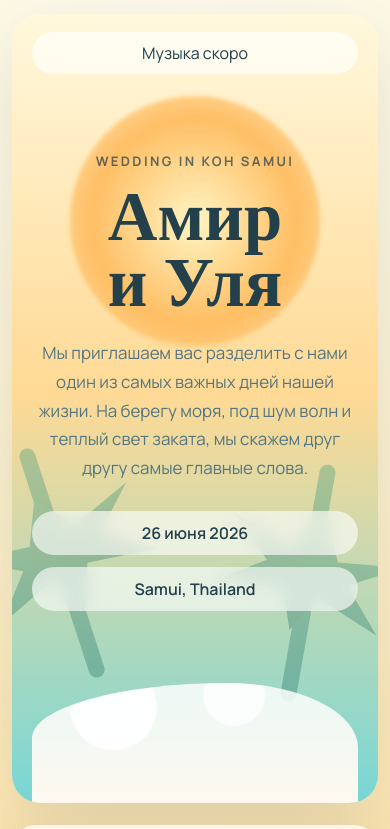
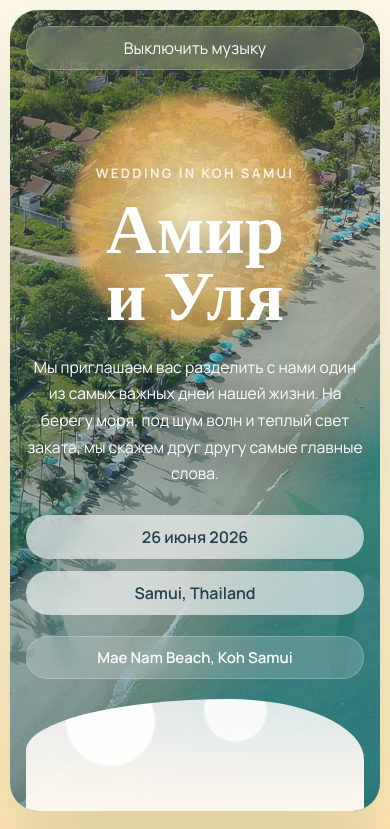
Before and after one commit to amirgali/wedding-invite, a plain HTML site: page index.html in a window 390 px wide. Shown: the top 829 px of the page. Drawn offline with nearby package versions, Linux system fonts and the light colour scheme.

Commit message:
Add beach hero image, mobile polish, and background music

```diff
--- a/index.html
+++ b/index.html
@@ -38,6 +38,7 @@
             <span>Samui, Thailand</span>
           </div>
         </div>
+        <div class="hero__location-tag">Mae Nam Beach, Koh Samui</div>
         <div class="hero__wave"></div>
       </header>
 
--- a/script.js
+++ b/script.js
@@ -1,6 +1,6 @@
 const SITE_CONFIG = {
   formEndpoint: "",
-  musicUrl: ""
+  musicUrl: "assets/love-theme.mp3"
 };
 
 const audioElement = document.getElementById("weddingAudio");
@@ -13,6 +13,21 @@ if (SITE_CONFIG.musicUrl) {
 } else {
   audioToggle.textContent = "Музыка скоро";
 }
+
+let attemptedAutoplay = false;
+
+const startAudio = async () => {
+  if (!SITE_CONFIG.musicUrl) {
+    return;
+  }
+
+  try {
+    await audioElement.play();
+    audioToggle.textContent = "Выключить музыку";
+  } catch (error) {
+    audioToggle.textContent = "Включить музыку";
+  }
+};
 
 audioToggle.addEventListener("click", async () => {
   if (!SITE_CONFIG.musicUrl) {
@@ -35,6 +50,21 @@ audioToggle.addEventListener("click", async () => {
 
   audioElement.pause();
   audioToggle.textContent = "Включить музыку";
+});
+
+["click", "touchstart", "scroll"].forEach((eventName) => {
+  window.addEventListener(
+    eventName,
+    async () => {
+      if (attemptedAutoplay || !audioElement.paused) {
+        return;
+      }
+
+      attemptedAutoplay = true;
+      await startAudio();
+    },
+    { once: true }
+  );
 });
 
 rsvpForm.addEventListener("submit", async (event) => {
--- a/styles.css
+++ b/styles.css
@@ -54,7 +54,9 @@ a {
   border-radius: 36px;
   padding: 30px 28px 0;
   background:
-    linear-gradient(180deg, rgba(255, 248, 220, 0.95) 0%, rgba(255, 214, 140, 0.88) 48%, rgba(98, 212, 220, 0.86) 100%);
+    linear-gradient(180deg, rgba(8, 48, 62, 0.18) 0%, rgba(5, 57, 74, 0.3) 100%),
+    linear-gradient(180deg, rgba(255, 214, 140, 0.18) 0%, rgba(98, 212, 220, 0.28) 100%),
+    url("assets/maenam-beach.jpg") center 32% / cover no-repeat;
   box-shadow: var(--card-shadow);
 }
 
@@ -66,8 +68,8 @@ a {
   height: 250px;
   transform: translateX(-50%);
   border-radius: 50%;
-  background: radial-gradient(circle, rgba(255, 244, 195, 1) 0%, rgba(255, 188, 96, 0.95) 58%, rgba(255, 188, 96, 0.05) 100%);
-  filter: blur(2px);
+  background: radial-gradient(circle, rgba(255, 244, 195, 0.92) 0%, rgba(255, 188, 96, 0.72) 58%, rgba(255, 188, 96, 0.05) 100%);
+  filter: blur(4px);
 }
 
 .hero__palms {
@@ -124,12 +126,13 @@ a {
   justify-content: center;
   min-height: 42px;
   padding: 10px 18px;
-  border: 0;
+  border: 1px solid rgba(255, 255, 255, 0.22);
   border-radius: 999px;
-  background: rgba(255, 255, 255, 0.64);
-  color: var(--text);
+  background: rgba(255, 255, 255, 0.18);
+  color: #fff;
   cursor: pointer;
   backdrop-filter: blur(10px);
+  box-shadow: 0 16px 35px rgba(9, 46, 61, 0.18);
 }
 
 .hero__content {
@@ -149,6 +152,17 @@ a {
   letter-spacing: 0.18em;
   text-transform: uppercase;
   color: rgba(35, 64, 75, 0.72);
+}
+
+.hero .eyebrow,
+.hero h1,
+.hero .hero__lead {
+  color: #fff;
+  text-shadow: 0 10px 30px rgba(11, 42, 52, 0.38);
+}
+
+.hero .eyebrow {
+  color: rgba(255, 255, 255, 0.82);
 }
 
 h1,
@@ -206,6 +220,21 @@ p {
   background: rgba(255, 255, 255, 0.62);
   backdrop-filter: blur(10px);
   color: var(--text);
+  font-weight: 600;
+}
+
+.hero__location-tag {
+  position: absolute;
+  right: 24px;
+  bottom: 165px;
+  z-index: 2;
+  padding: 10px 16px;
+  border-radius: 999px;
+  background: rgba(255, 255, 255, 0.18);
+  border: 1px solid rgba(255, 255, 255, 0.22);
+  backdrop-filter: blur(10px);
+  color: #fff;
+  font-size: 0.94rem;
   font-weight: 600;
 }
 
@@ -352,17 +381,18 @@ main {
 
 @media (max-width: 820px) {
   .page-shell {
-    padding: 14px 12px 40px;
+    padding: 10px 10px 34px;
   }
 
   .hero {
-    min-height: 640px;
-    padding: 18px 20px 0;
+    min-height: 680px;
+    padding: 16px 16px 0;
     border-radius: 28px;
+    background-position: center 38%;
   }
 
   .hero__content {
-    padding-top: 76px;
+    padding-top: 92px;
   }
 
   .grid-two,
@@ -375,6 +405,13 @@ main {
     height: 240px;
   }
 
+  .hero__location-tag {
+    right: 16px;
+    left: 16px;
+    bottom: 132px;
+    text-align: center;
+  }
+
   .intro {
     padding-inline: 24px;
     text-align: left;
@@ -382,21 +419,54 @@ main {
 }
 
 @media (max-width: 540px) {
+  h1 {
+    font-size: clamp(3.4rem, 18vw, 4.8rem);
+  }
+
+  h2 {
+    font-size: clamp(2rem, 10vw, 2.6rem);
+  }
+
   .hero__meta {
     flex-direction: column;
   }
 
   .card {
-    padding: 26px 22px;
-    border-radius: 24px;
+    padding: 24px 18px;
+    border-radius: 22px;
   }
 
   .hero__wave {
-    margin-top: 72px;
-    height: 120px;
+    margin-top: 84px;
+    height: 112px;
   }
 
   .audio-toggle {
     width: 100%;
   }
+
+  .hero {
+    min-height: 710px;
+    background-position: center 42%;
+  }
+
+  .hero__lead {
+    font-size: 0.98rem;
+  }
+
+  .hero__palms--left {
+    left: -68px;
+    bottom: 140px;
+  }
+
+  .hero__palms--right {
+    right: -68px;
+    bottom: 132px;
+  }
+
+  .field input,
+  .field select,
+  .button {
+    min-height: 50px;
+  }
 }
```
Also changed, not shown: assets/maenam-beach.jpg (added), 1 other file.
